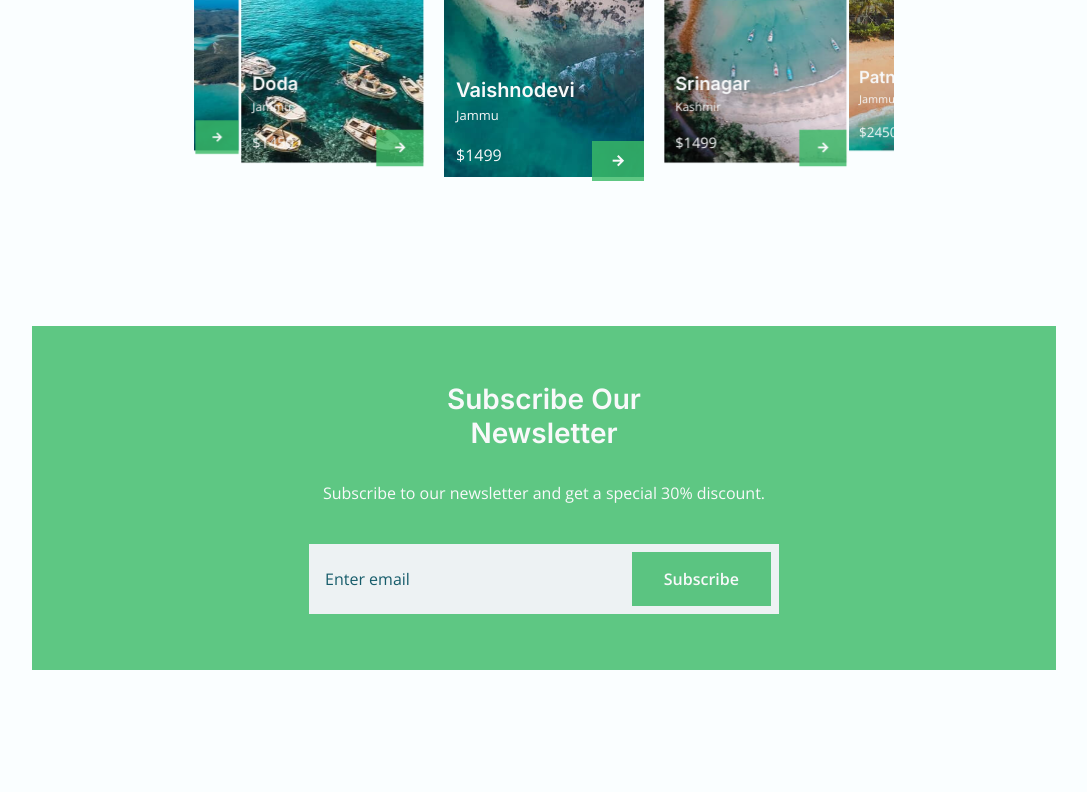
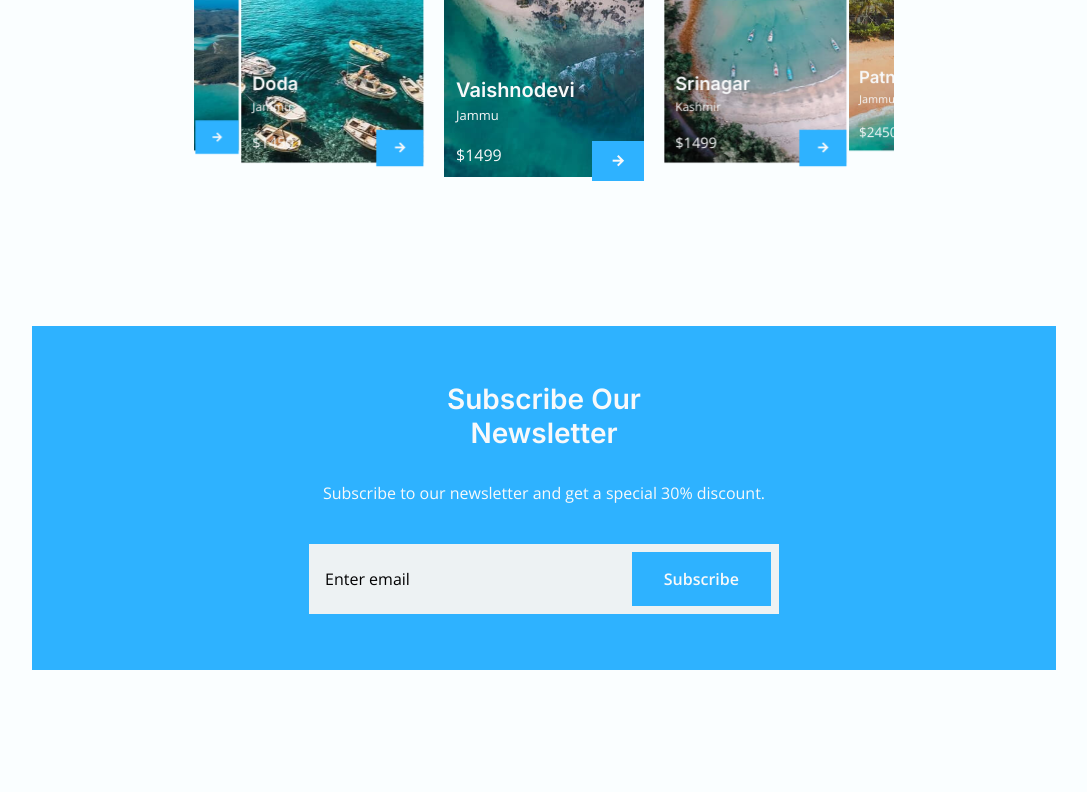
Before and after one commit to retikk/retikk.github.io, a plain HTML site: page index.html in a window 1280 px wide. Shown: the part 3380-4172 px from the top of the page, without its empty margins (96-1183 px from the left). Drawn offline with nearby package versions, Linux system fonts and the light colour scheme.

Commit message:
Update style.css

```diff
--- a/css/style.css
+++ b/css/style.css
@@ -43,13 +43,13 @@ html {
 :root {
     --header-height: 4.8rem;
 
-    /*================ COLORS =================================*/
+    /*================ COLORS hsl(141, 53%, 48%, 0.81)  hsl(157, 99%, 39%)   hsl(157, 99%, 39%)   hsl(190, 66%, 25%)   =================================*/
 
     /* hsl Color Mode */
-    --first-color: hsl(141, 53%, 48%, 0.81);
-    --first-color-alt: hsl(157, 99%, 39%);
-    --title-color: hsl(157, 99%, 39%);
-    --text-color: hsl(190, 66%, 25%);
+    --first-color: #2eb2ff;
+    --first-color-alt: #2eb2ff;
+    --title-color: #2eb2ff;
+    --text-color: black;
     --text-color-light: hsl(190, 8%, 60%);
     --input-color: hsl(190, 20%, 94%);
     --body-color: hsl(190, 100%, 99%);
```
